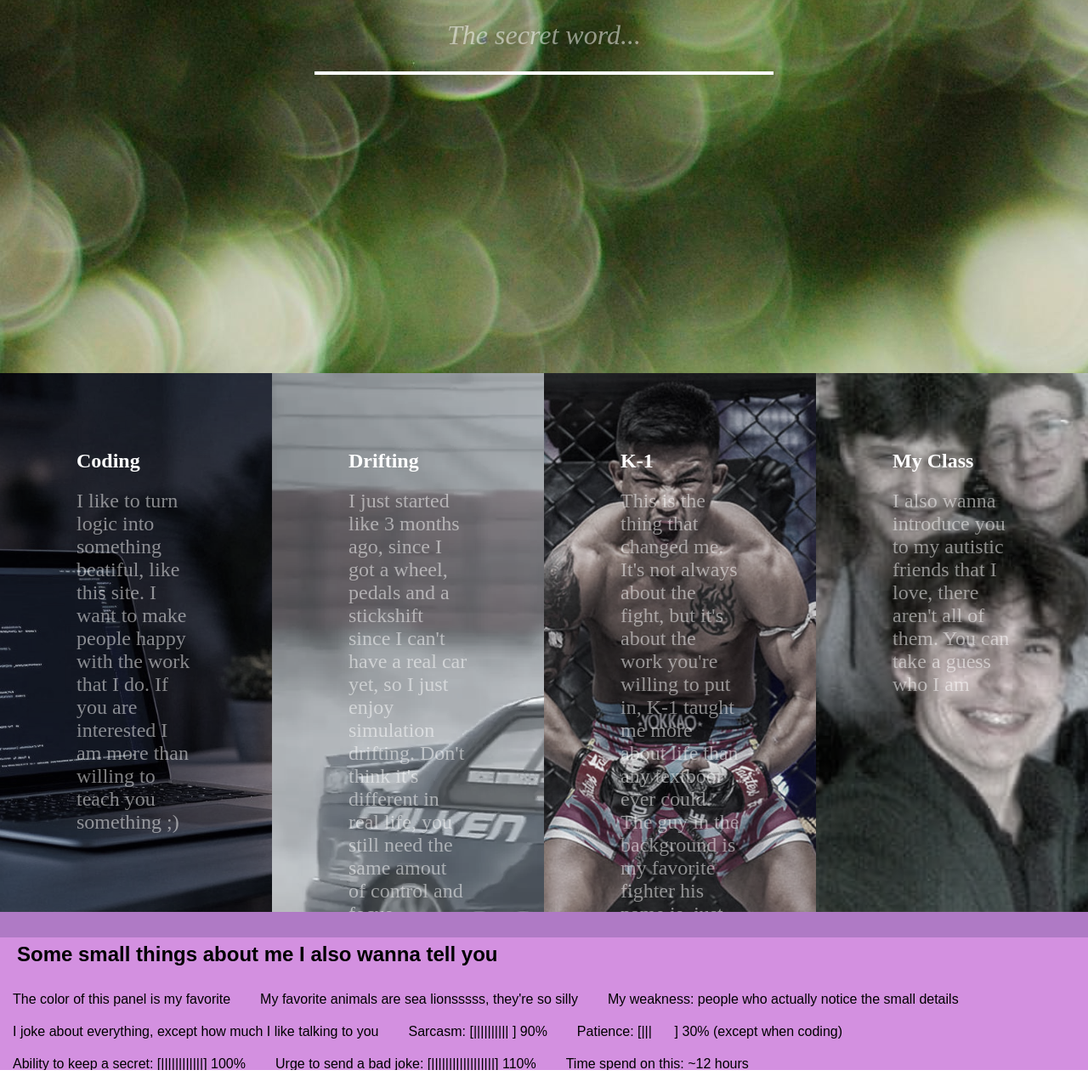
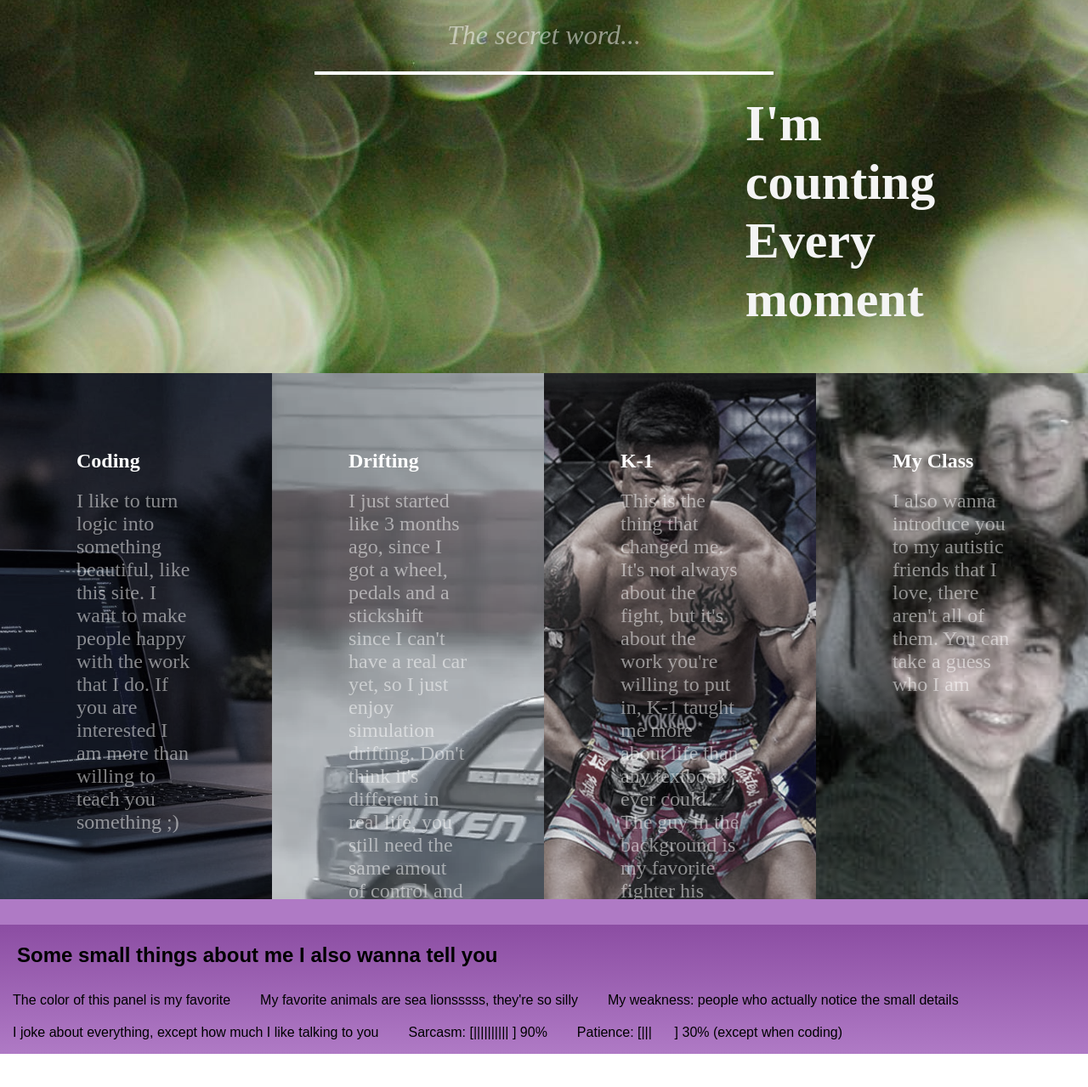
Before and after one commit to ondra-honc/Counting-moments, a website: page src/index.html in a window 1280 px wide. Shown: the part 1161-2440 px from the top of the page at 85% size. Drawn offline with Linux system fonts and the light colour scheme.

Commit message:
Finished novel page

```diff
--- a/src/index.html
+++ b/src/index.html
@@ -27,6 +27,7 @@
 
     <section id="novel" class="content-section two">
         <h1>Our <br>Story</h1>
+        <h2>I'm counting <br>Every moment</h2>
         <input type="text" id="password-input" placeholder="The secret word...">
     </section>
 
@@ -34,7 +35,7 @@
     <section id="aboutMe" class="content-section three">
         <div class="hobbies-container">
             <div class="panel coding"><h3>Coding</h3>
-                <p>I like to turn logic into something beatiful, like this site. I want to make people happy with the work that I do. If you are interested I am more than willing to teach you something ;)</p>
+                <p>I like to turn logic into something beautiful, like this site. I want to make people happy with the work that I do. If you are interested I am more than willing to teach you something ;)</p>
             </div>
 
             <div class="panel drifting"><h3>Drifting</h3>
@@ -42,7 +43,7 @@
             </div>
 
             <div class="panel k1"><h3>K-1</h3>
-                <p>This is the thing that changed me. It's not always about the fight, but it's about the work you're willing to put in, K-1 taught me more about life than any textboor ever could. The guy in the background is my favorite fighter his name is, just look at him, he's so sillyy </p>
+                <p>This is the thing that changed me. It's not always about the fight, but it's about the work you're willing to put in, K-1 taught me more about life than any textbook ever could. The guy in the background is my favorite fighter his name is, just look at him, he's so sillyy </p>
             </div>
 
             <div class="panel class"><h3>My Class</h3>
--- a/src/style.css
+++ b/src/style.css
@@ -156,12 +156,23 @@ li {
 
 .two h1 {
     position: absolute;
-    top:20%;
-    left:20%;
+    top: 20%;
+    left: 20%;
     color: #F4F4F4;
     font-weight: 700;
     transform: translate(-50%, -50%);
     font-size: 100px;
+    font-family: 'Playfair Display', serif;
+}
+
+.two h2 {
+    position: absolute;
+    top: 70%;
+    left: 79%;
+    color: #F4F4F4;
+    font-weight: 700;
+    transform: translate(-50%, -50%);
+    font-size: 60px;
     font-family: 'Playfair Display', serif;
 }
 
@@ -262,7 +273,8 @@ li {
     width: 100%;
     background-color: rgb(211, 144, 224);
     font-family: Arial, Helvetica, sans-serif;
-    border-top: #000000 20px;
+    background: linear-gradient(to bottom, #8a4ba1 0%, #af7ac5 100%);
+    border-top: 1px solid rgba(255, 255, 255, 0.1);
 }
 
 .footer p {
```
